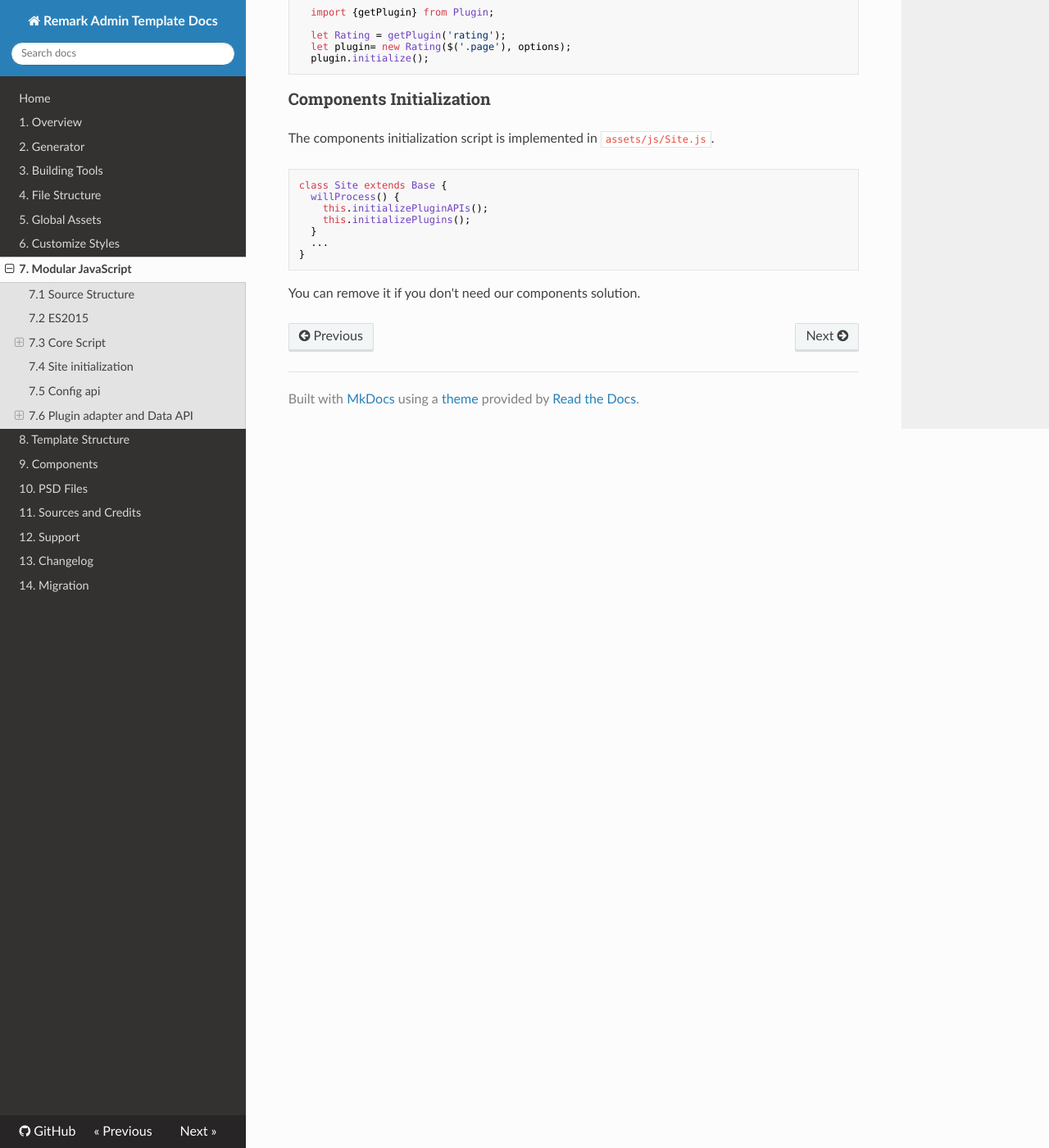
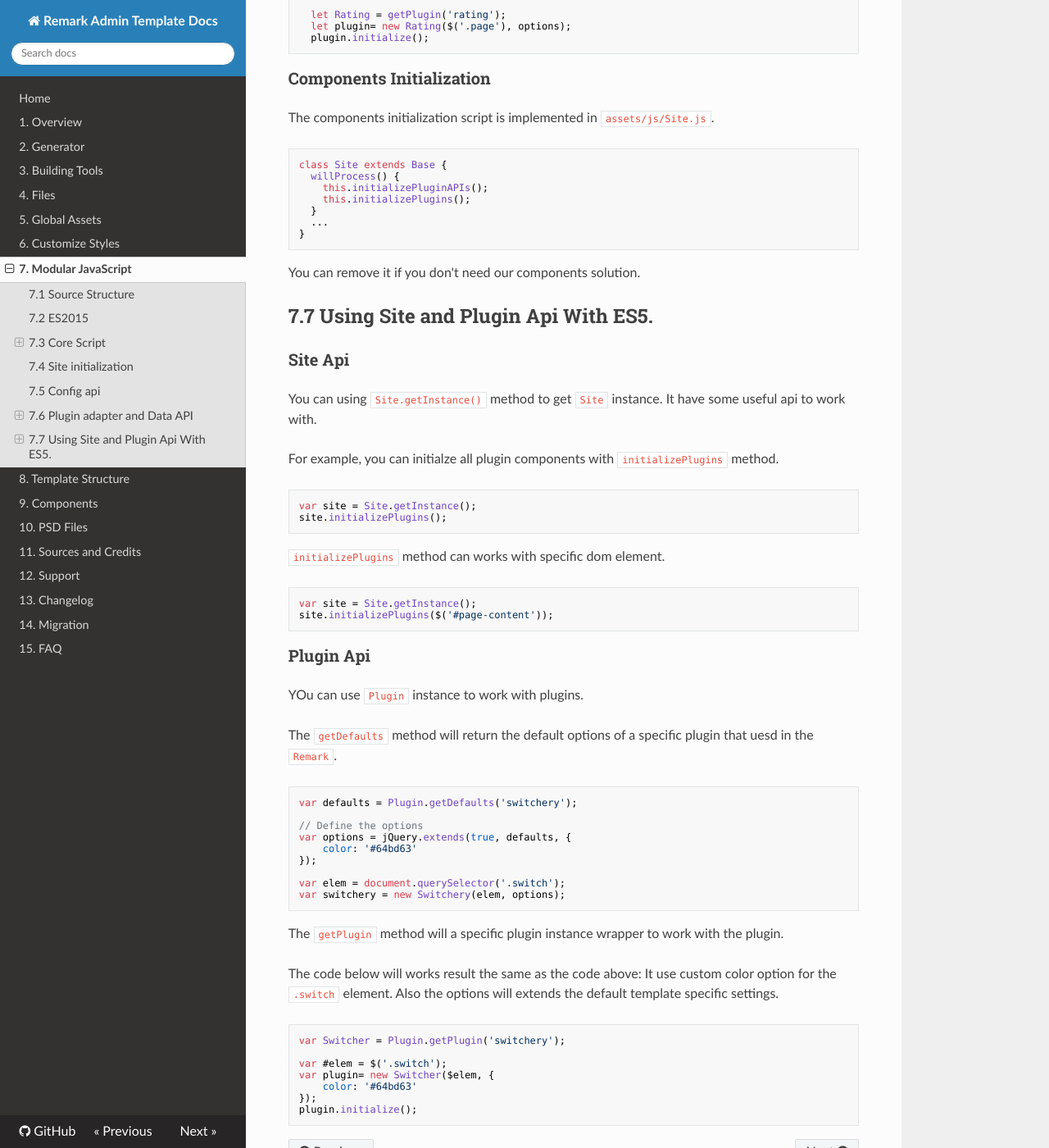
Before and after one commit to thecreation/remark-docs, an MkDocs documentation site: the page built from docs/javascript.md, in a window 1280 px wide and 1400 px high, scrolled down 7023 px. Shown: the whole window at 82% size. Built offline with MkDocs 1.6.1, drawn with Linux system fonts in a browser that asks for light colours; nearby versions of some CDN libraries; old or Windows-style settings are respelled for this version of MkDocs; some of the changed text lies outside the part shown.

Commit message:
update docs

````diff
--- a/docs/javascript.md
+++ b/docs/javascript.md
@@ -25,20 +25,20 @@ You can find their source files from ``(layout)/src/es/`` and ``global/src/es``
 
 ##7.2 ES2015
 
-When remark3.0 is coming, every js scripts have been rewritten in ES2015 to take advantage of the newest JavaScript enhancements and use ```bablejs``` as a compiler.
+With new remark 3.0, every js scripts have been rewritten in ES2015 to take advantage of the newest JavaScript enhancements and use `babel` as a compiler.
 The new features make our code more strong and readable.
 
 We use ``babel-es2015-preset`` and UMD support in the babel config. You can customize them in ``global/grunt/babel.js`` or ``global/gulp/options/script.js``.
 
 ##7.3 Core Script
-In the ``remark 3.0``, we build components that manage their own state, in this case the code will have a better logic.
+We build components that manage their own state, in this case the code will have a better logic.
 
-In ``global/js/core.js``, we provided three useful functionalities: **Site initialization**, **Config api**, and **Component registration**.
+In `global/js/core.js`, we provided three useful functionalities: **Site initialization**, **Config api**, and **Component registration**.
 
 ###State Container
-``State``is a state container which is defined in ``global/js/State.js``.
+`State`is a state container which is defined in `global/js/State.js`.
 
-You can initialize the new state with ``State Class``:
+You can initialize the new state with `State Class`:
 
 ``` javascript
 let initialState = {
@@ -285,7 +285,7 @@ The raty  ``obj`` example:
     }
 ```
 
-You can defined the defaults options in the static function ``getDefaults()`` and initialize the plugin in the ``render()``. The ``render()`` function will be invoked when Plugin is initialized;
+You can defined the defaults options in the static function `getDefaults()` and initialize the plugin in the `render()`. The `render()` function will be invoked when Plugin is initialized;
 And then you can use the function below to register plugin:
 
 ``` javascript
@@ -302,7 +302,7 @@ When you manually initialize plugin, you can get the defaults options as follow:
     var defaults = getDefaults('{plugin name}');
 ```
 
-###Data API
+### Data API
 The full implementation code:
 
 Our plugin solution is very similar with [Bootstrap](http://getbootstrap.com/) **data-api** syntax. It's a modular way to organize the initialize script for the 3rd plugin.
@@ -362,7 +362,7 @@ You can also initialize the component manually:
 ``` javascript
   import {pluginFactory} from Plugin;
 
-  let plugin = pluginFactory('rating', $('.page'), options)
+  let plugin = pluginFactory('rating', $('.page'), options);
   plugin.initialize();
 ```
 
@@ -390,3 +390,52 @@ class Site extends Base {
 ```
 
 You can remove it if you don't need our components solution.
+
+##7.7 Using Site and Plugin Api With ES5.
+### Site Api
+You can using `Site.getInstance()` method to get `Site` instance. It have some useful api to work with.
+
+For example, you can initialze all plugin components with `initializePlugins` method.
+
+``` javascript
+var site = Site.getInstance();
+site.initializePlugins();
+```
+
+`initializePlugins` method can works with specific dom element.
+
+``` javascript
+var site = Site.getInstance();
+site.initializePlugins($('#page-content'));
+```
+
+### Plugin Api
+YOu can use `Plugin` instance to work with plugins.
+
+The `getDefaults` method will return the default options of a specific plugin that uesd in the `Remark`.
+
+``` javascript
+var defaults = Plugin.getDefaults('switchery');
+
+// Define the options
+var options = jQuery.extends(true, defaults, {
+    color: '#64bd63'
+});
+
+var elem = document.querySelector('.switch');
+var switchery = new Switchery(elem, options);
+```
+
+The `getPlugin` method will a specific plugin instance wrapper to work with the plugin.
+
+The code below will works result the same as the code above:
+It use custom color option for the `.switch` element. Also the options will extends the default template specific settings.
+``` javascript
+var Switcher = Plugin.getPlugin('switchery');
+
+var #elem = $('.switch');
+var plugin= new Switcher($elem, {
+    color: '#64bd63'
+});
+plugin.initialize();
+```
--- a/mkdocs.yml
+++ b/mkdocs.yml
@@ -6,7 +6,7 @@ pages:
 - [overview.md, 1. Overview]
 - [generator.md, 2. Generator]
 - [build.md, 3. Building Tools]
-- [files.md, 4. File Structure]
+- [files.md, 4. Files]
 - [global.md, 5. Global Assets]
 - [style.md, 6. Customize Styles]
 - [javascript.md, 7. Modular JavaScript]
@@ -17,5 +17,6 @@ pages:
 - [support.md, 12. Support]
 - [changelog.md, 13. Changelog]
 - [migration.md, 14. Migration]
+- [faq.md, 15. FAQ]
 theme: readthedocs
 use_directory_urls: false
````
Also changed, not shown: other parts of docs/javascript.md (+1 -1 lines), docs/faq.md (added, +13 -0 lines), docs/files.md (+11 -1 lines), docs/overview.md (+23 -2 lines).
